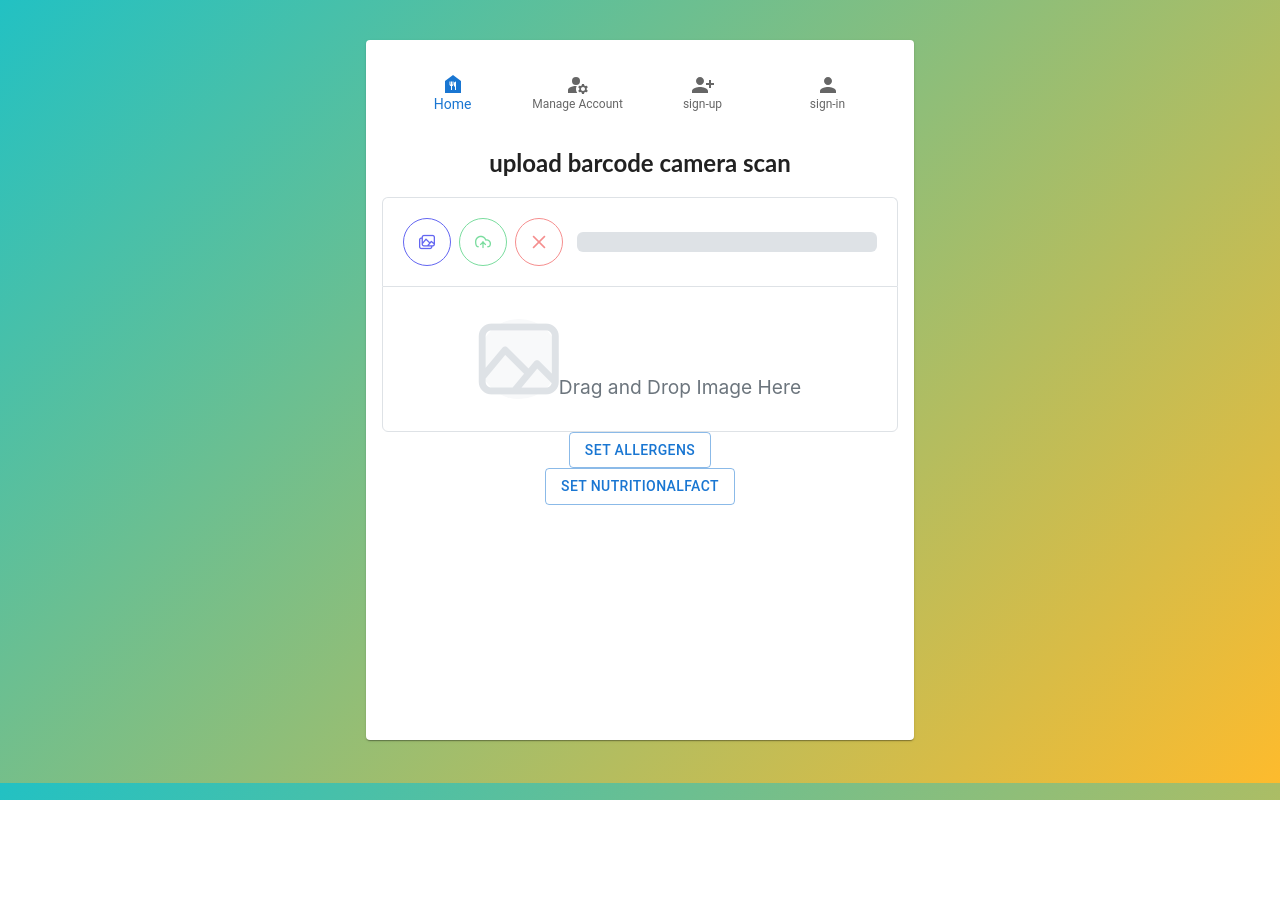
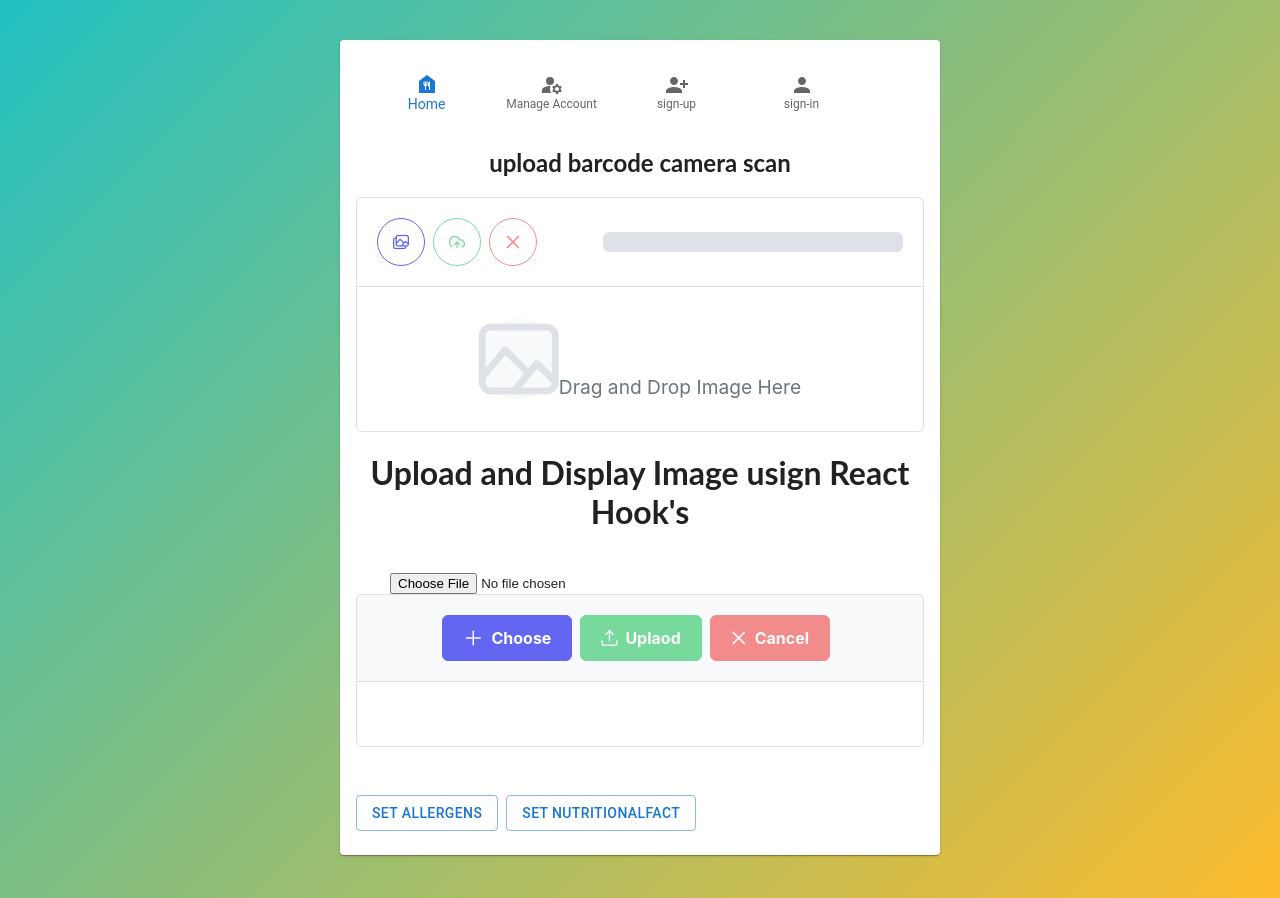
Before and after one commit to MiriamShira/final-project-react, a React (Create React App) app: page / in a window 1280 px wide. Before the commit the page ends 800 px from the top, so only its background shows below. Built offline with nearby package versions, Linux system fonts and the light colour scheme.

Commit message:
uplode ui options.... not the best.

```diff
--- a/src/componnents/Home/Home.js
+++ b/src/componnents/Home/Home.js
@@ -12,11 +12,27 @@ import SimpleBottomNavigation from './navegtion'
 import SimpleDialogDemo from './dialogAlergens'
 import { styled } from '@mui/material/styles';
 import Button from '@mui/material/Button';
-import  FormDialogNutritionalFact from './dialogNutrition';
+import FormDialogNutritionalFact from './dialogNutrition';
+import { flexbox } from '@mui/system';
+import { FormatAlignJustify } from '@mui/icons-material';
+import { Tab,Tabs,Stack } from '@mui/material';
+import UploadAndDisplayImage from './image';
+
+import { FileUpload } from 'primereact/fileupload';
+import "primeicons/primeicons.css";
 const Input = styled('input')({
   display: 'none',
 });
 export default function Home() {
+
+  const chooseOptions = {label: 'Choose', icon: 'pi pi-fw pi-plus'};
+const uploadOptions = {label: 'Uplaod', icon: 'pi pi-upload', className: 'p-button-success'};
+const cancelOptions = {label: 'Cancel', icon: 'pi pi-times', className: 'p-button-danger'};
+
+function myUploader(params) {
+  console.log("object");
+}
+
   // let path = window.location.href;
 
   // useEffect(() => {
@@ -36,10 +52,24 @@ export default function Home() {
 
           </CardActions>
           <h2>upload barcode camera scan</h2>
-           <FileUploadDemo/>
-         {/* < ImageUpload />*/}
-<SimpleDialogDemo></SimpleDialogDemo>
-<FormDialogNutritionalFact/>
+          <FileUploadDemo />
+          <UploadAndDisplayImage></UploadAndDisplayImage>
+          {/* < ImageUpload />*/}
+
+          <FileUpload name="demo[]" url="./upload" chooseOptions={chooseOptions} uploadOptions={uploadOptions} cancelOptions={cancelOptions} uploadHandler={myUploader} />
+
+          <Tabs  aria-label="basic tabs example">
+         </Tabs>
+
+           <Stack direction="row" spacing={1} sx={{alignItems: 'center'}}>
+              <SimpleDialogDemo  sx={{margin:2}} flexItem/>
+
+          <FormDialogNutritionalFact    flexItem/>
+
+
+
+        </Stack>
+
         </CardContent>
 
       </Card>
--- /dev/null
+++ b/src/componnents/Home/image.js
@@ -0,0 +1,33 @@
+import { green } from "@mui/material/colors";
+import { borderColor } from "@mui/system";
+import React, { useState } from "react";
+
+export const UploadAndDisplayImage = () => {
+  const [selectedImage, setSelectedImage] = useState(null);
+
+  return (
+    <div>
+      <h1>Upload and Display Image usign React Hook's</h1>
+      {selectedImage && (
+        <div>
+        <img alt="not fount" width={"250px"} src={URL.createObjectURL(selectedImage)} />
+        <br />
+        <button onClick={()=>setSelectedImage(null)}>Remove</button>
+        </div>
+      )}
+     {/* <br /> */}
+
+      <br />
+      <input style={{width:500}}
+        type="file"
+        name="myImage"
+        onChange={(event) => {
+          console.log(event.target.files[0]);
+          setSelectedImage(event.target.files[0]);
+        }}
+      />
+    </div>
+  );
+};
+
+export default UploadAndDisplayImage;
--- a/src/componnents/Home/uplodePrime.js
+++ b/src/componnents/Home/uplodePrime.js
@@ -18,7 +18,8 @@ export  function FileUploadDemo ()  {
   const toast = useRef(null);
   const fileUploadRef = useRef(null);
 
-  const onUpload = () => {
+  const onUpload = (e) => {
+    console.log(e)
     toast.current.show({
       severity: "info",
       summary: "Success",
@@ -27,6 +28,7 @@ export  function FileUploadDemo ()  {
   };
 
   const onTemplateSelect = (e) => {
+    console.log(e.files[0])
     let _totalSize = totalSize;
     e.files.forEach((file) => {
       _totalSize += file.size;
@@ -36,11 +38,12 @@ export  function FileUploadDemo ()  {
   };
 
   const onTemplateUpload = (e) => {
+    console.log(e.files[0])
     let _totalSize = 0;
     e.files.forEach((file) => {
       _totalSize += file.size || 0;
     });
-
+    onUpload(e.files[0])
     setTotalSize(_totalSize);
     toast.current.show({
       severity: "info",
@@ -90,7 +93,7 @@ export  function FileUploadDemo ()  {
   const itemTemplate = (file, props) => {
     return (
       <div className="flex align-items-center flex-wrap">
-        <div className="flex align-items-center" style={{ width: "40%" }}>
+        <div className="flex align-items-center" style={{ width: "70%" }}>
           <img
             alt={file.name}
             role="presentation"
@@ -107,19 +110,19 @@ export  function FileUploadDemo ()  {
           severity="warning"
           className="px-3 py-2"
         />
-        <Button
+        {/* <Button
           type="button"
           icon="pi pi-times"
           className="p-button-outlined p-button-rounded p-button-danger ml-auto"
           onClick={() => onTemplateRemove(file, props.onRemove)}
-        />
+        /> */}
       </div>
     );
   };
-
+// className="flex align-items-center flex-column"
   const emptyTemplate = () => {
     return (
-      <div className="flex align-items-center flex-column">
+      <div >
         <i
           className="pi pi-image mt-3 p-5"
           style={{
@@ -170,7 +173,6 @@ export  function FileUploadDemo ()  {
           ref={fileUploadRef}
           name="demo[]"
           url="https://primefaces.org/primereact/showcase/upload.php"
-          multiple
           accept="image/*"
           maxFileSize={1000000}
           onUpload={onTemplateUpload}
--- a/src/css/uploadImages.css
+++ b/src/css/uploadImages.css
@@ -0,0 +1,5 @@
+.upload__image-wrapper{
+    box-sizing: border-box;
+    top: 20px;
+    right: 20px;
+}
```
Also changed, not shown: src/css/tprime.js (deleted), 1 other file (tests, documents, lock files or other folders).
